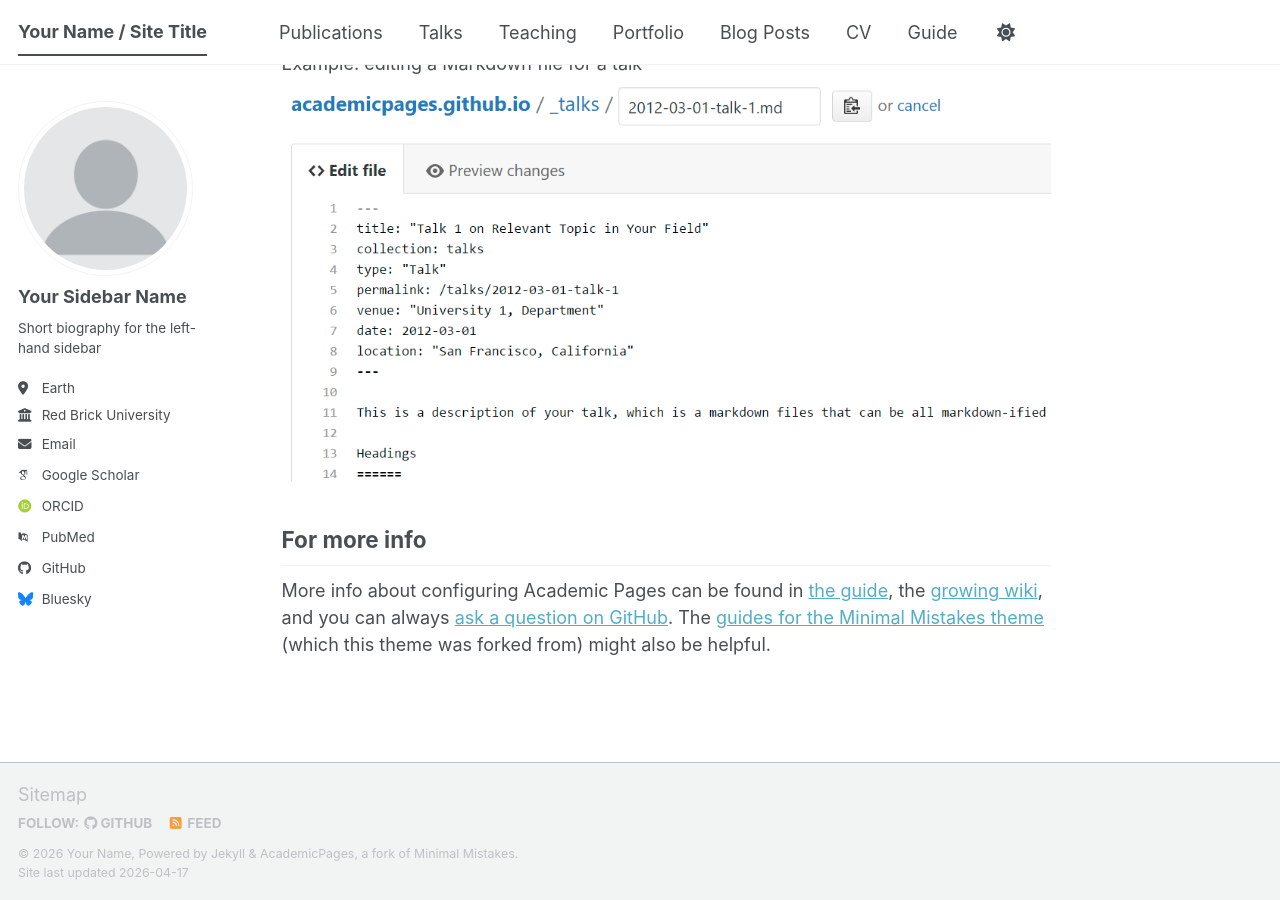
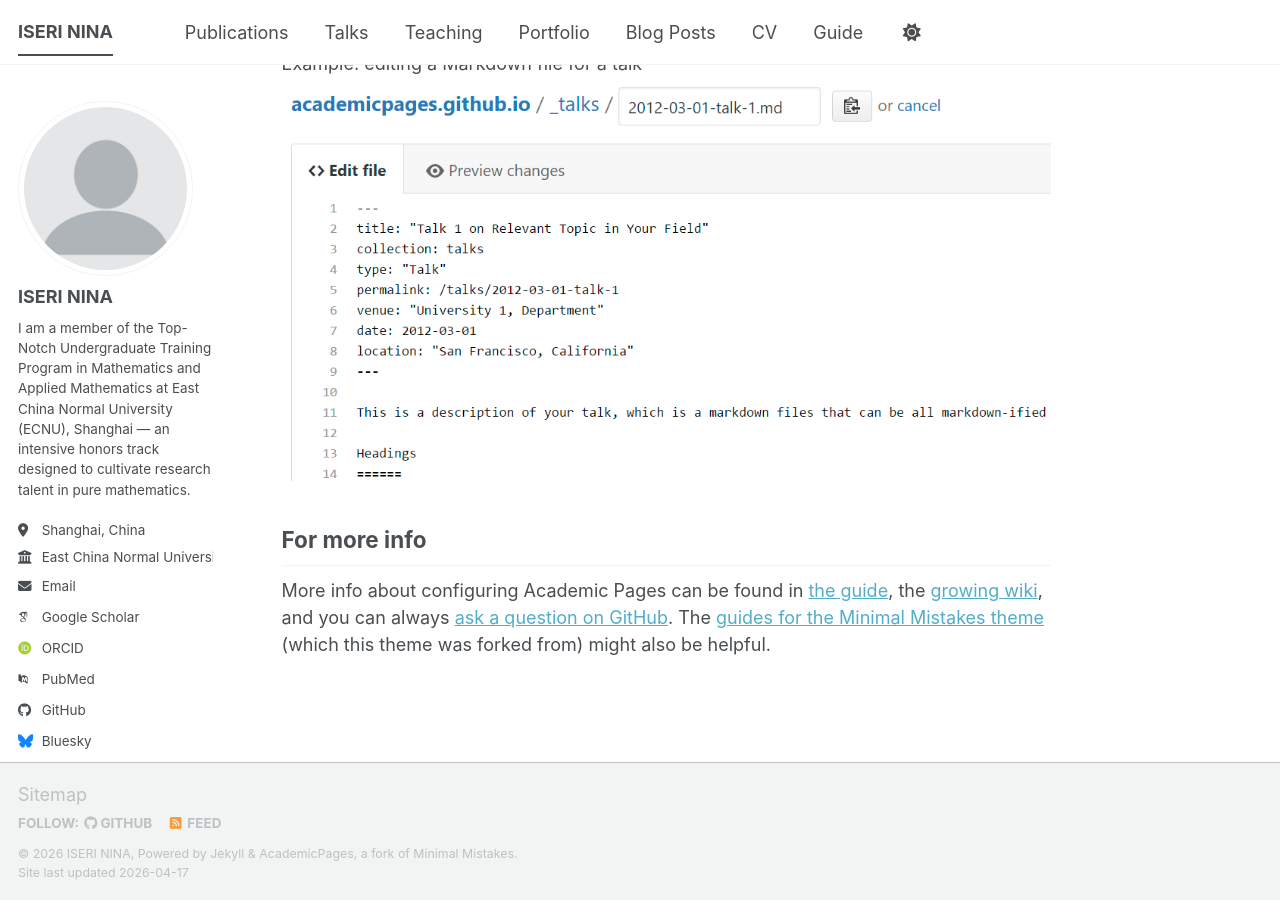
Before and after one commit to keaixiaohai/keaixiaohai.github.io, a Jekyll site: the page built from _pages/about.md, in a window 1280 px wide and 900 px high, scrolled down 2720 px. Built offline with Jekyll 4.4.1, drawn with Linux system fonts in a browser that asks for light colours; some web fonts are replaced; a script bundle is joined from its source files by our own code; library files that are not in the unit come from our copies.

Commit message:
Update _config.yml

```diff
--- a/_config.yml
+++ b/_config.yml
@@ -9,9 +9,9 @@
 # Basic Site Settings
 locale                   : "en-US"
 site_theme               : "default" # The available themes options are "default", "air", "sunrise", "mint", "dirt" and "contrast"
-title                    : "Your Name / Site Title"
+title                    : "ISERI NINA"
 title_separator          : "-"
-name                     : &name "Your Name"
+name                     : &name "ISERI NINA"
 description              : &description "Your Name's academic portfolio"   # Update this with a general description of your site, this is the default if not overridden by a page
 url                      : https://academicpages.github.io # The base hostname & protocol for your site e.g. "https://[your GitHub username].github.io",
                                                            # or if you already have some other page hosted on Github then use "https://[your GitHub username].github.io/[Your Repo Name]"
@@ -24,13 +24,13 @@ repository               : "academicpages/academicpages.github.io"
 author:
   # Biographic information
   avatar           : "profile.png"
-  name             : "Your Sidebar Name"
-  pronouns         : # example: "she/her"
-  bio              : "Short biography for the left-hand sidebar"
-  location         : "Earth"
-  employer         : "Red Brick University"
+  name             : "ISERI NINA"
+  pronouns         : # example: "he/him"
+  bio              : "I am a member of the Top-Notch Undergraduate Training Program in Mathematics and Applied Mathematics at East China Normal University (ECNU), Shanghai — an intensive honors track designed to cultivate research talent in pure mathematics."
+  location         : "Shanghai, China"
+  employer         : "East China Normal University"
   uri              : # URL
-  email            : "none@example.org"
+  email            : "10245301486@stu.ecnu.edu.cn"
 
   # Academic websites
   academia         : # URL
@@ -51,7 +51,7 @@ author:
   bitbucket        : # Username - Update with your username on the site
   codepen          : # Username
   dribbble         : # Username
-  github           : "academicpages"
+  github           : "keaixiaohai"
   kaggle           : # Username
   stackoverflow    : # User number or user number and name (i.e., use "1" or "1/jeff-atwood")
 
```
